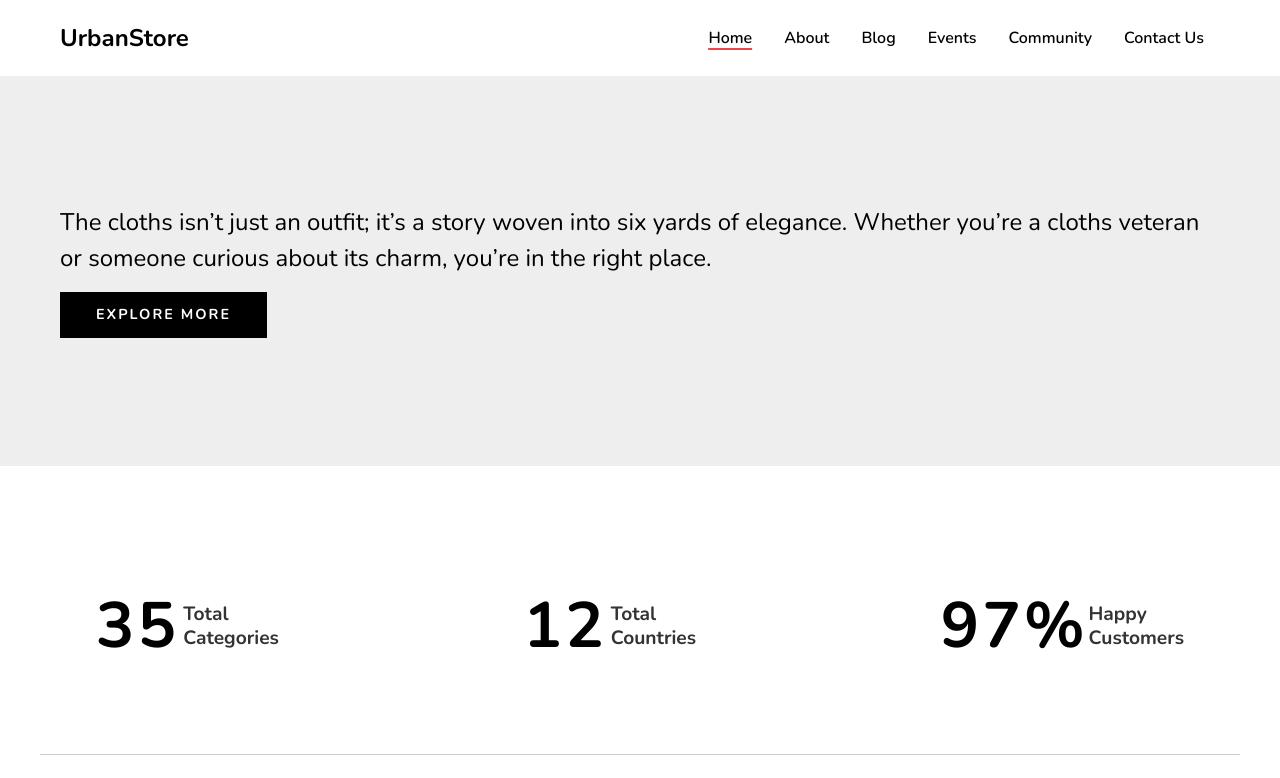
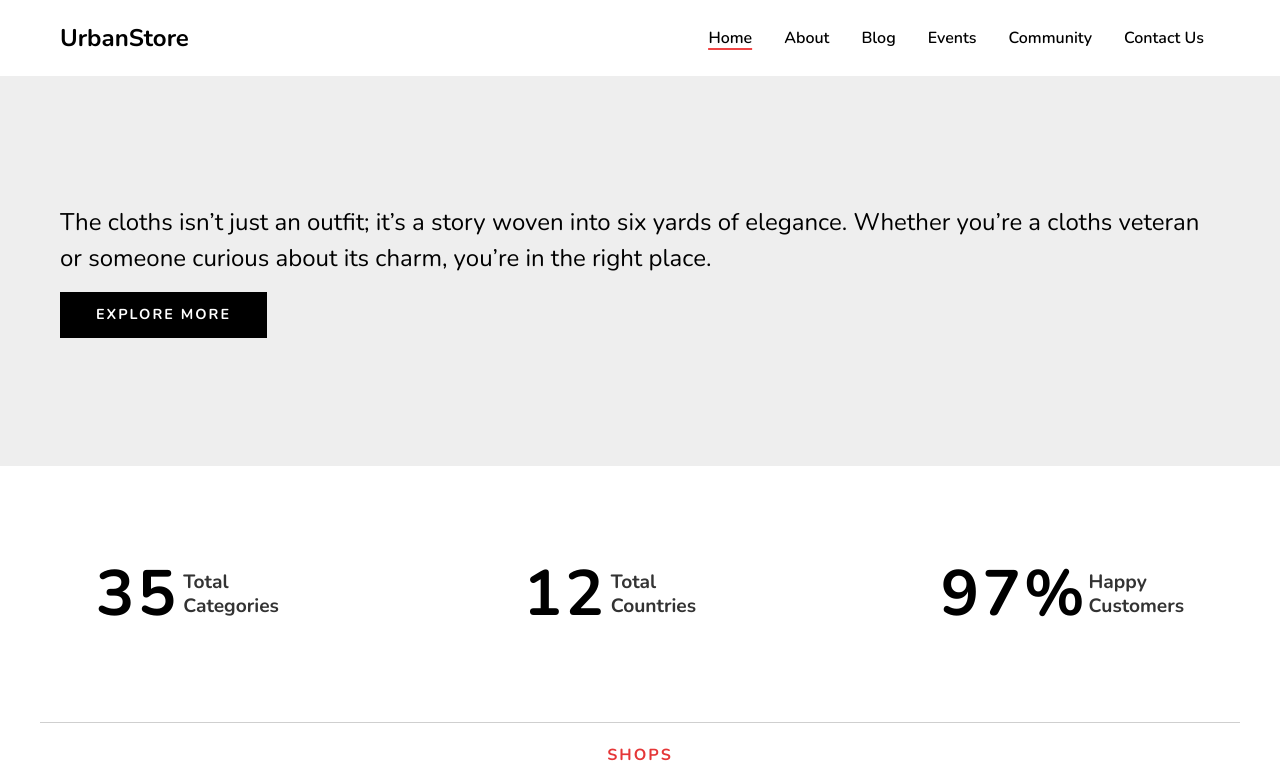
Before and after one commit to Ujjwal-Paul/Urban-Store, a React (Vite) app: page / in a window 1280 px wide. Shown: the top 778 px of the page. Built offline with nearby package versions, Linux system fonts and the light colour scheme.

Commit message:
Updated Some Relative Paths

```diff
--- a/src/Blog.jsx
+++ b/src/Blog.jsx
@@ -27,7 +27,7 @@ export default function Blog() {
                     </div>
 
                     <div className="w-full sm:w-[300px] lg:flex-1 px-2 mb-12">
-                        <img className="h-[300px] w-full object-cover object-top" src="/navratri.jpg" alt="dress" loading="lazy" />
+                        <img className="h-[300px] w-full object-cover object-top" src="/halloween.jpg" alt="dress" loading="lazy" />
                         <div className="relative bg-[#fff] m-auto w-[80%] mt-[-25px] p-5 z-10">
                             <p className="text-[#666] text-[0.9rem] mb-2"> <FaRegCalendarCheck className="inline mt-[-5px] mr-1" /> 31 October 2024 </p>
                             <p className="font-[700] text-[1.2rem] leading-[1.5rem] mb-4">Spooky Chic: Transforming Halloween Fashion with Dark Elegance</p>
@@ -36,7 +36,7 @@ export default function Blog() {
                     </div>
 
                     <div className="w-full sm:w-[300px] lg:flex-1 px-2">
-                        <img className="h-[300px] w-full object-cover object-top" src="/halloween.jpg" alt="dress" loading="lazy" />
+                        <img className="h-[300px] w-full object-cover object-top" src="/navratri.jpg" alt="dress" loading="lazy" />
                         <div className="relative bg-[#fff] m-auto w-[80%] mt-[-25px] p-5 z-10">
                             <p className="text-[#666] text-[0.9rem] mb-2"> <FaRegCalendarCheck className="inline mt-[-5px] mr-1" /> 3 October 2024 </p>
                             <p className="font-[700] text-[1.2rem] leading-[1.5rem] mb-4">Navratri: A Festival of Faith, Dance, and Devotion</p>
--- a/src/Home.jsx
+++ b/src/Home.jsx
@@ -13,6 +13,10 @@ export default function Home() {
 
 
 
+
+
+
+
             <div className="bg-[#eee] py-32">
                 <div className="px-5 max-w-[1200px] m-auto">
                     <p className="text-[1.5rem] mb-4">The cloths isn’t just an outfit; it’s a story woven into six yards of elegance. Whether you’re a cloths veteran or someone curious about its charm, you’re in the right place.</p>
@@ -23,7 +27,7 @@ export default function Home() {
                 </div>
             </div>
 
-            <div className="w-[85vw] max-w-[1100px] m-auto flex flex-wrap justify-between mt-28 mb-20">
+            <div className="w-[85vw] max-w-[1100px] m-auto flex flex-wrap justify-between mt-20 mb-20">
                 <div className="flex items-center mr-5">
                     <p className="font-[700] text-[4rem] mr-1"> <NumberTicker value={35} /> </p>
                     <p className="font-[700] text-[1.2rem] leading-[1.5rem] text-[#333] h-fit">Total <br /> Categories</p>
@@ -46,9 +50,11 @@ export default function Home() {
 
 
 
+
             <div className="bg-[red]">
                 images will be here
             </div>
+
 
 
 
@@ -69,7 +75,7 @@ export default function Home() {
                     </div>
 
                     <div className="w-full sm:w-[300px] lg:flex-1 px-2 mb-12">
-                        <img className="h-[300px] w-full object-cover object-top" src="/navratri.jpg" alt="dress" loading="lazy" />
+                        <img className="h-[300px] w-full object-cover object-top" src="/halloween.jpg" alt="dress" loading="lazy" />
                         <div className="relative bg-[#fff] m-auto w-[80%] mt-[-25px] p-5 z-10">
                             <p className="text-[#666] text-[0.9rem] mb-2"> <FaRegCalendarCheck className="inline mt-[-5px] mr-1" /> 31 October 2024 </p>
                             <p className="font-[700] text-[1.2rem] leading-[1.5rem] mb-4">Spooky Chic: Transforming Halloween Fashion with Dark Elegance</p>
@@ -78,7 +84,7 @@ export default function Home() {
                     </div>
 
                     <div className="w-full sm:w-[300px] lg:flex-1 px-2">
-                        <img className="h-[300px] w-full object-cover object-top" src="/halloween.jpg" alt="dress" loading="lazy" />
+                        <img className="h-[300px] w-full object-cover object-top" src="/navratri.jpg" alt="dress" loading="lazy" />
                         <div className="relative bg-[#fff] m-auto w-[80%] mt-[-25px] p-5 z-10">
                             <p className="text-[#666] text-[0.9rem] mb-2"> <FaRegCalendarCheck className="inline mt-[-5px] mr-1" /> 3 October 2024 </p>
                             <p className="font-[700] text-[1.2rem] leading-[1.5rem] mb-4">Navratri: A Festival of Faith, Dance, and Devotion</p>
```
Also changed, not shown: 1 other file (tests, documents, lock files or other folders).
